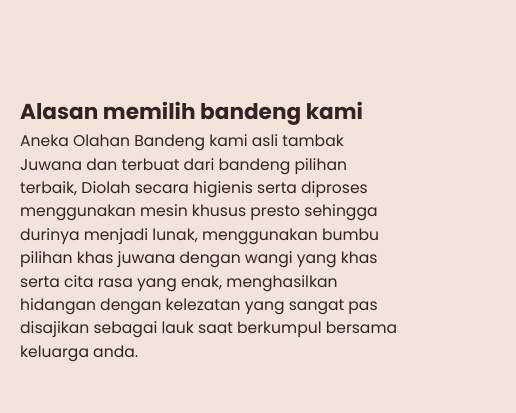
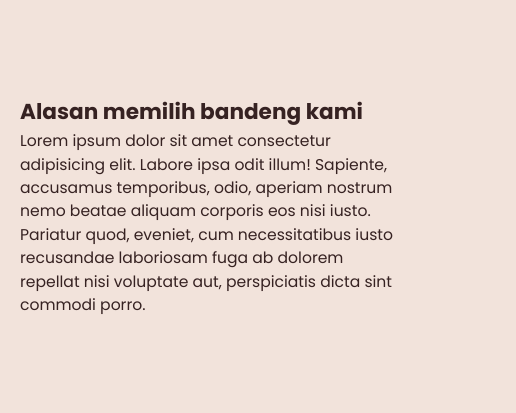
Before and after one commit to masfais/masfais.github.io, a plain HTML site: page index.html in a window 1280 px wide. Shown: the part 860-1273 px from the top of the page, 764-1280 px from the left. Drawn offline with nearby package versions, Linux system fonts and the light colour scheme.

Commit message:
Update index.html

```diff
--- a/index.html
+++ b/index.html
@@ -70,13 +70,7 @@
           <div class="content">
             <h3>Alasan memilih bandeng kami</h3>
             <p>
-              Aneka Olahan Bandeng kami asli tambak Juwana dan terbuat dari
-              bandeng pilihan terbaik, Diolah secara higienis serta diproses
-              menggunakan mesin khusus presto sehingga durinya menjadi lunak,
-              menggunakan bumbu pilihan khas juwana dengan wangi yang khas serta
-              cita rasa yang enak, menghasilkan hidangan dengan kelezatan yang
-              sangat pas disajikan sebagai lauk saat berkumpul bersama keluarga
-              anda.
+              Lorem ipsum dolor sit amet consectetur adipisicing elit. Labore ipsa odit illum! Sapiente, accusamus temporibus, odio, aperiam nostrum nemo beatae aliquam corporis eos nisi iusto. Pariatur quod, eveniet, cum necessitatibus iusto recusandae laboriosam fuga ab dolorem repellat nisi voluptate aut, perspiciatis dicta sint commodi porro.
             </p>
           </div>
         </div>
```
